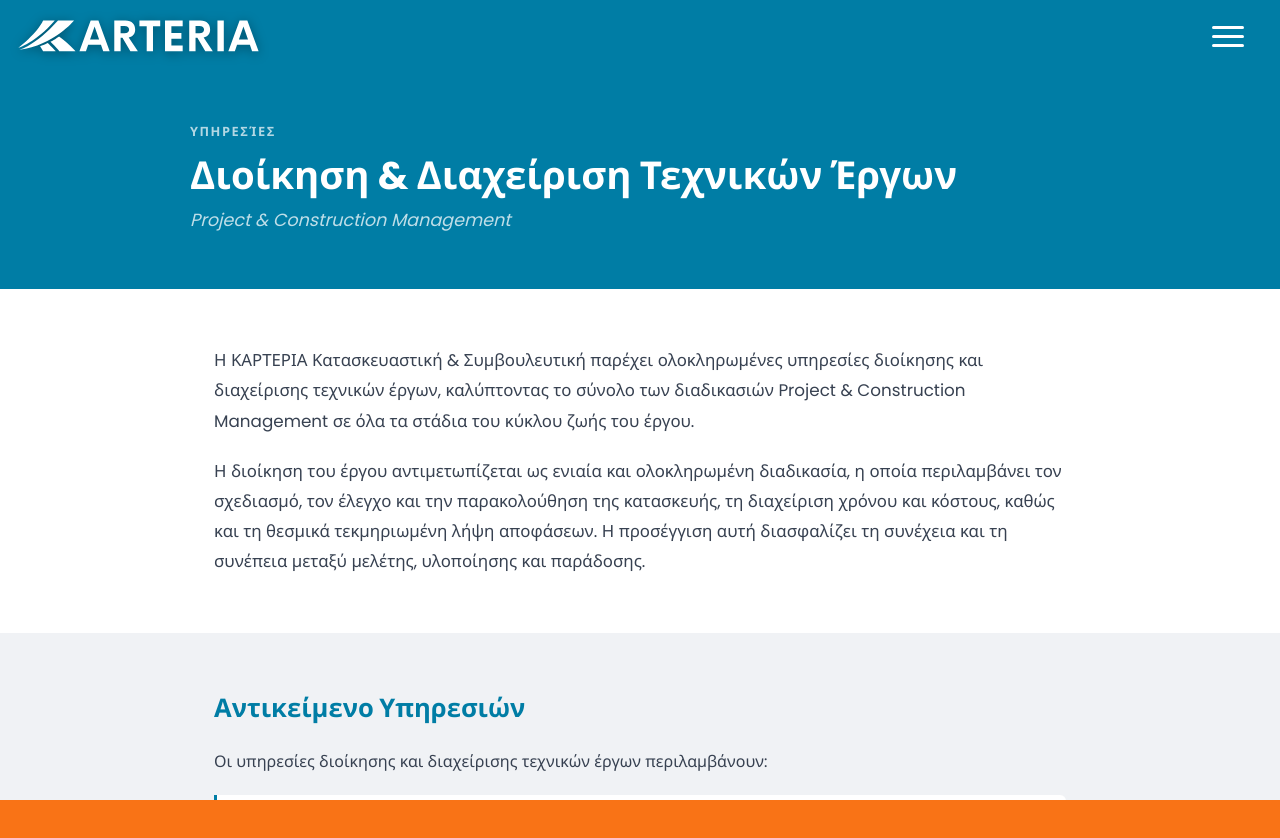
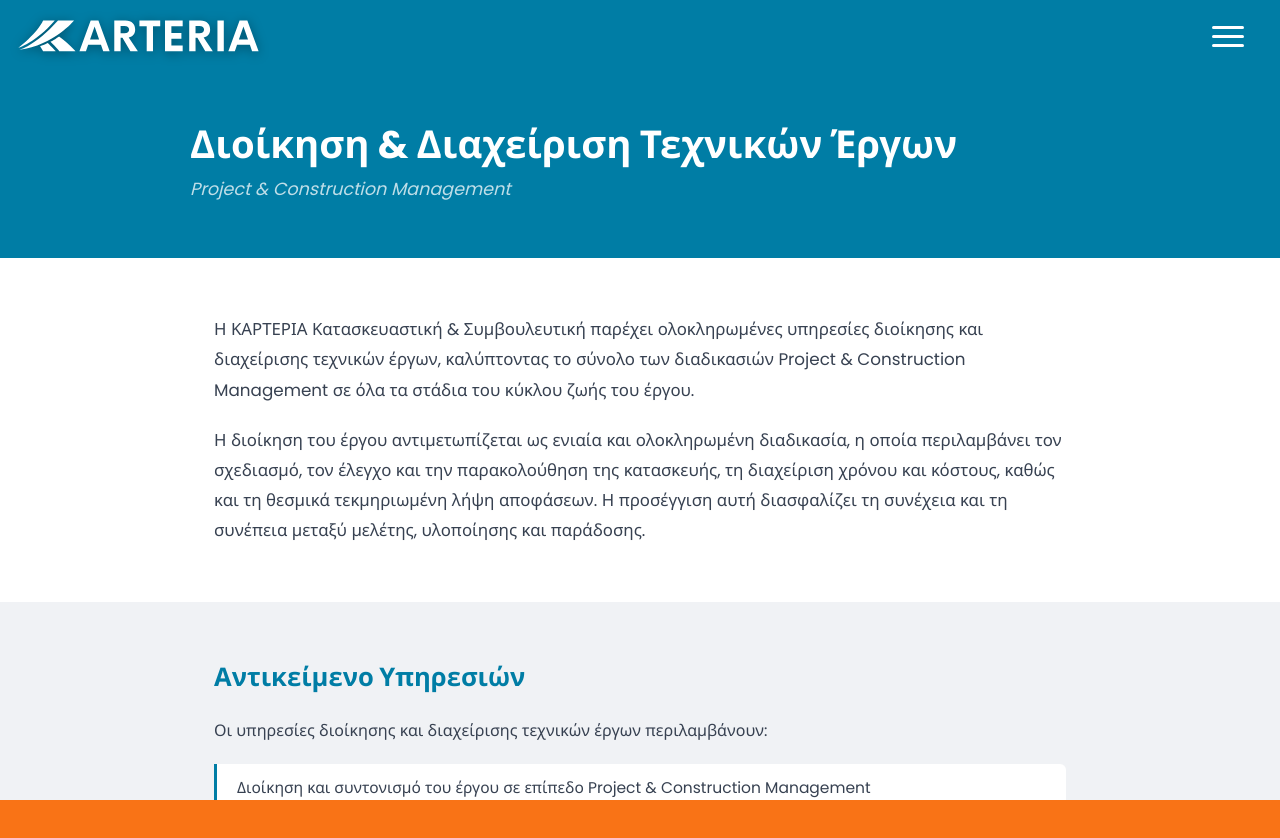
Before and after one commit to georgemavronas/karteria-app, a React (Create React App) app: page /services/project-management in a window 1280 px wide. Shown: the top 838 px of the page. Built offline with nearby package versions, Linux system fonts and the light colour scheme.

Commit message:
fix: Remove service label from hero sections for consistency across pages

```diff
--- a/src/pages/ServiceProjectManagement.jsx
+++ b/src/pages/ServiceProjectManagement.jsx
@@ -7,7 +7,6 @@ function ServiceProjectManagement() {
 
       <section className="pm-hero">
         <div className="pm-hero-inner">
-          <p className="pm-hero-label">Υπηρεσίες</p>
           <h1 className="pm-hero-title">Διοίκηση &amp; Διαχείριση Τεχνικών Έργων</h1>
           <p className="pm-hero-subtitle">Project &amp; Construction Management</p>
         </div>
--- a/src/pages/ServiceRealEstate.jsx
+++ b/src/pages/ServiceRealEstate.jsx
@@ -8,7 +8,6 @@ function ServiceRealEstate() {
       {/* Hero */}
       <section className="hero">
         <div className="hero-inner">
-          <p className="tag">Υπηρεσίες</p>
           <h1 className="title">Ανέγερση &amp; Αξιοποίηση Ακινήτων</h1>
           <p className="subtitle">Real Estate Development &amp; Asset Management</p>
         </div>
--- a/src/pages/ServiceStudies.jsx
+++ b/src/pages/ServiceStudies.jsx
@@ -8,7 +8,6 @@ function ServiceStudies() {
       {/* Hero */}
       <section className="hero">
         <div className="hero-inner">
-          <p className="tag">Υπηρεσίες</p>
           <h1 className="title">Μελέτες για Τεχνικά Έργα</h1>
           <p className="subtitle">Technical Studies</p>
         </div>
--- a/src/pages/ServiceSustainability.jsx
+++ b/src/pages/ServiceSustainability.jsx
@@ -7,7 +7,6 @@ function ServiceSustainability() {
 
       <section className="hero">
         <div className="hero-inner">
-          <p className="tag">Υπηρεσίες</p>
           <h1 className="title">Βιωσιμότητα &amp; Πιστοποιήσεις</h1>
           <p className="subtitle">Sustainability &amp; Certifications</p>
         </div>
```
